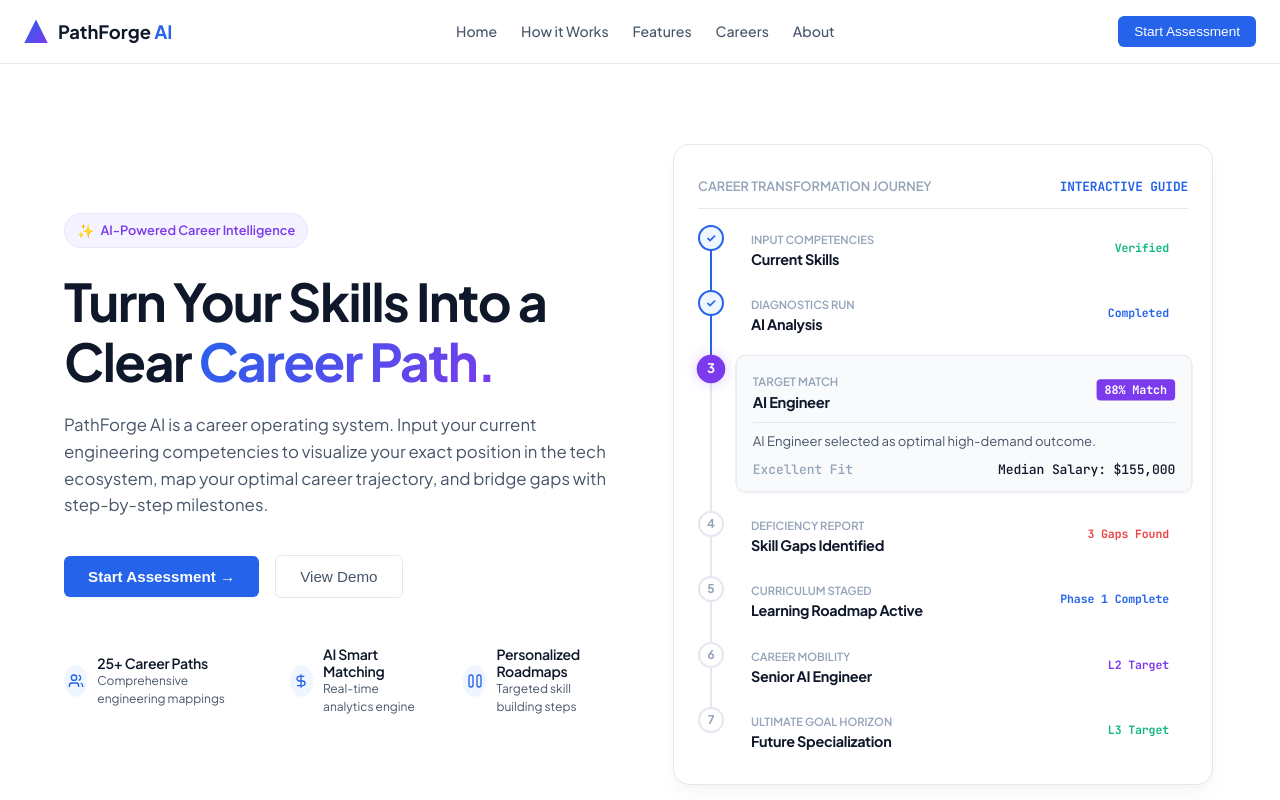
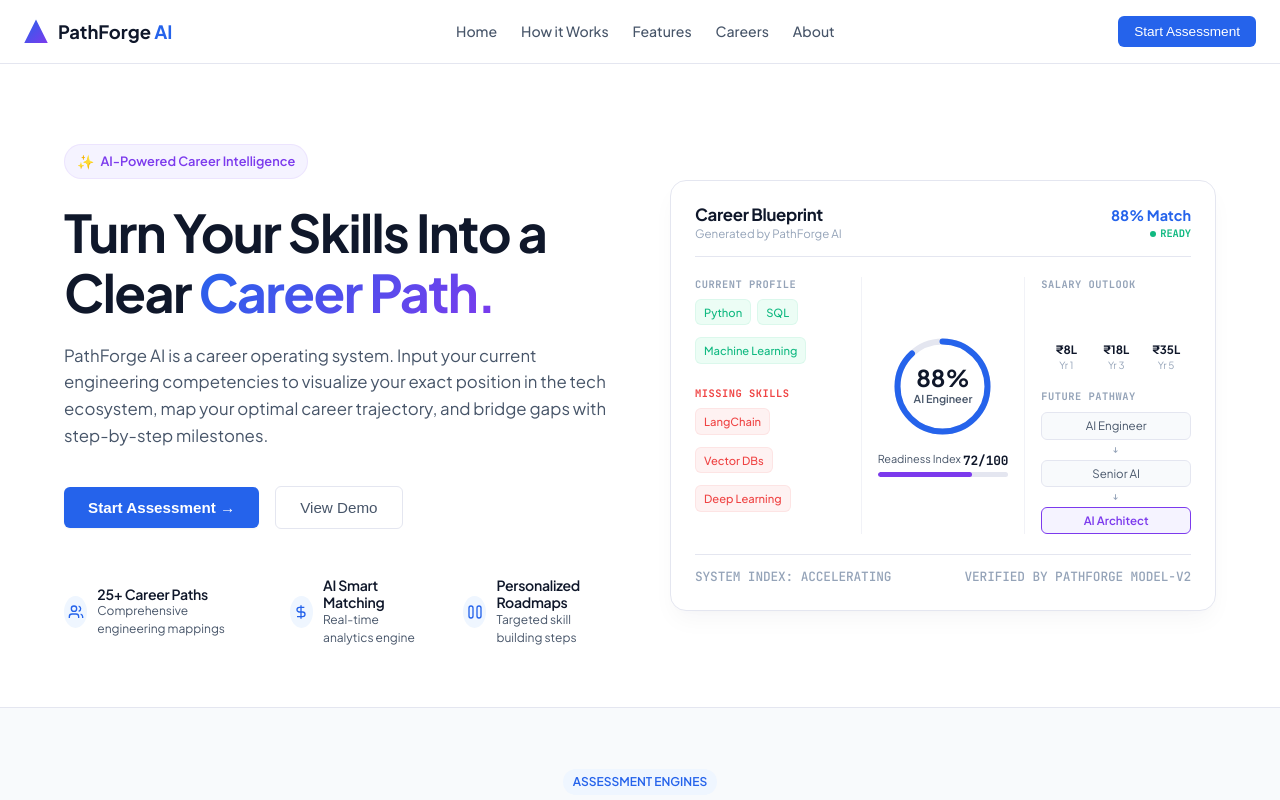
Before and after one commit to Sudiksha-Bharat-Singh/PathForge-AI, a React (Vite) app in the folder frontend/: page / in a window 1280 px wide. Shown: the top 800 px of the page. Built offline with nearby package versions, Linux system fonts and the light colour scheme; a web font is replaced by a local one.

Commit message:
feat: add interactive Hero component with animated career metrics and 3D preview card

```diff
--- a/frontend/src/components/Hero.jsx
+++ b/frontend/src/components/Hero.jsx
@@ -1,84 +1,68 @@
-import React, { useState } from 'react';
-
-const JOURNEY_STEPS = [
-  {
-    id: 1,
-    title: "Current Skills",
-    subtitle: "Input Competencies",
-    status: "Verified",
-    color: "var(--color-emerald)",
-    details: "Your active stack serving as database credentials.",
-    badge: "3 Skills Loaded",
-    tags: ["Python", "SQL", "Machine Learning"],
-    stats: "Raw inputs parsed successfully"
-  },
-  {
-    id: 2,
-    title: "AI Analysis",
-    subtitle: "Diagnostics Run",
-    status: "Completed",
-    color: "var(--color-primary)",
-    details: "Cross-referencing index files against 25+ target engineering paths.",
-    badge: "128 Data Points",
-    stats: "Vector distance matching complete"
-  },
-  {
-    id: 3,
-    title: "Recommended Career",
-    subtitle: "Target Match",
-    status: "88% Match",
-    color: "var(--color-violet)",
-    details: "AI Engineer selected as optimal high-demand outcome.",
-    badge: "Excellent Fit",
-    highlight: "AI Engineer",
-    stats: "Median Salary: $155,000"
-  },
-  {
-    id: 4,
-    title: "Skill Gaps Identified",
-    subtitle: "Deficiency Report",
-    status: "3 Gaps Found",
-    color: "#EF4444",
-    details: "Key framework components needed to qualify for top-tier hiring.",
-    badge: "Action Required",
-    tags: ["LangChain", "Vector Databases", "Deep Learning"],
-    stats: "Estimated study time: 7 weeks"
-  },
-  {
-    id: 5,
-    title: "Learning Roadmap Active",
-    subtitle: "Curriculum Staged",
-    status: "Phase 1 Complete",
-    color: "var(--color-primary)",
-    details: "Interactive learning curriculum structured into 5 sequential milestones.",
-    badge: "60% Core Progress",
-    stats: "Milestone: Build RAG Knowledge Hub"
-  },
-  {
-    id: 6,
-    title: "Senior Role Progression",
-    subtitle: "Career Mobility",
-    status: "L2 Target",
-    color: "var(--color-violet)",
-    details: "Advancement plan into senior role scales within 2-4 years.",
-    badge: "$180K Avg Salary",
-    highlight: "Senior AI Engineer",
-    stats: "Focus: MLOps scaling & models fine-tuning"
-  },
-  {
-    id: 7,
-    title: "Future Specialization",
-    subtitle: "Ultimate Goal Horizon",
-    status: "L3 Target",
-    color: "var(--color-emerald)",
-    details: "Long-term technological leadership path and executive alignment.",
-    badge: "AI Architect ➔ Research Lead",
-    stats: "Average compensation scale: $220,000+"
-  }
-];
+import React, { useState, useEffect } from 'react';
 
 export default function Hero({ onStartAssessment }) {
-  const [activeStep, setActiveStep] = useState(3); // Default highlighting recommended career node
+  const [matchScore, setMatchScore] = useState(0);
+  const [readinessScore, setReadinessScore] = useState(0);
+  const [animateBars, setAnimateBars] = useState(false);
+  const [tilt, setTilt] = useState({ rx: 0, ry: 0 });
+
+  // Mounting animations to count up scores and animate heights
+  useEffect(() => {
+    // Animate match score to 88%
+    const matchInterval = setInterval(() => {
+      setMatchScore((prev) => {
+        if (prev >= 88) {
+          clearInterval(matchInterval);
+          return 88;
+        }
+        return prev + 2;
+      });
+    }, 20);
+
+    // Animate readiness to 72%
+    const readinessInterval = setInterval(() => {
+      setReadinessScore((prev) => {
+        if (prev >= 72) {
+          clearInterval(readinessInterval);
+          return 72;
+        }
+        return prev + 2;
+      });
+    }, 25);
+
+    // Trigger bar graph transition
+    const barTimer = setTimeout(() => {
+      setAnimateBars(true);
+    }, 150);
+
+    return () => {
+      clearInterval(matchInterval);
+      clearInterval(readinessInterval);
+      clearTimeout(barTimer);
+    };
+  }, []);
+
+  // Parallax mouse follow calculation
+  const handleMouseMove = (e) => {
+    const card = e.currentTarget;
+    const rect = card.getBoundingClientRect();
+    const x = e.clientX - rect.left;
+    const y = e.clientY - rect.top;
+
+    // Normalize coordinates around center (0, 0)
+    const centerX = rect.width / 2;
+    const centerY = rect.height / 2;
+
+    // Rotate maximum 8 degrees
+    const rotateX = ((y - centerY) / centerY) * -6;
+    const rotateY = ((x - centerX) / centerX) * 6;
+
+    setTilt({ rx: rotateX, ry: rotateY });
+  };
+
+  const handleMouseLeave = () => {
+    setTilt({ rx: 0, ry: 0 });
+  };
 
   return (
     <section className="hero-section" id="home">
@@ -140,140 +124,163 @@ export default function Hero({ onStartAssessment }) {
             </div>
           </div>
 
-          {/* Right Column: Visual Career Transformation Journey */}
-          <div className="hero-journey-container animate-slide-up">
-            <div className="matcher-panel-title" style={{ borderBottom: '1px solid var(--border-color)', paddingBottom: '12px', marginBottom: '16px' }}>
-              <span>Career Transformation Journey</span>
-              <span className="mono" style={{ color: 'var(--color-primary)' }}>Interactive Guide</span>
+          {/* Right Column: Premium Product Preview Card */}
+          <div style={{ perspective: '1000px', display: 'flex', justifyContent: 'center', alignItems: 'center' }}>
+            <div
+              className="hero-blueprint-preview-card"
+              onMouseMove={handleMouseMove}
+              onMouseLeave={handleMouseLeave}
+              style={{
+                transform: `rotateX(${tilt.rx}deg) rotateY(${tilt.ry}deg)`,
+                transition: tilt.rx === 0 ? 'transform 0.5s ease' : 'none'
+              }}
+            >
+              {/* Card Header */}
+              <div className="preview-card-header">
+                <div>
+                  <h3 style={{ fontSize: '1.05rem', fontWeight: 700 }}>Career Blueprint</h3>
+                  <p style={{ fontSize: '0.72rem', color: 'var(--color-ink-subtle)' }}>Generated by PathForge AI</p>
+                </div>
+                <div style={{ textAlign: 'right' }}>
+                  <div style={{ fontSize: '0.9rem', fontWeight: 700, color: 'var(--color-primary)' }}>88% Match</div>
+                  <div className="mono" style={{ fontSize: '0.65rem', color: 'var(--color-emerald)', fontWeight: 600, display: 'flex', alignItems: 'center', gap: '4px', justifyContent: 'flex-end' }}>
+                    <span style={{ width: '6px', height: '6px', backgroundColor: 'var(--color-emerald)', borderRadius: '50%', display: 'inline-block' }}></span>
+                    READY
+                  </div>
+                </div>
               </div>
 
-            <div className="hero-journey-timeline">
-              {JOURNEY_STEPS.map((step, idx) => {
-                const isActive = activeStep === step.id;
-                const isCompleted = step.id < activeStep;
+              {/* Grid content */}
+              <div className="preview-card-grid">
 
-                return (
+                {/* Left Column: Skills telemetry */}
+                <div className="preview-grid-col">
+                  {/* Current Profile */}
+                  <div style={{ marginBottom: '16px' }}>
+                    <span className="preview-section-title">CURRENT PROFILE</span>
+                    <div style={{ display: 'flex', flexWrap: 'wrap', gap: '6px', marginTop: '6px' }}>
+                      <span className="preview-skill-tag matched">Python</span>
+                      <span className="preview-skill-tag matched">SQL</span>
+                      <span className="preview-skill-tag matched">Machine Learning</span>
+                    </div>
+                  </div>
+
+                  {/* Missing Skills */}
+                  <div>
+                    <span className="preview-section-title" style={{ color: '#EF4444' }}>MISSING SKILLS</span>
+                    <div style={{ display: 'flex', flexWrap: 'wrap', gap: '6px', marginTop: '6px' }}>
+                      <span className="preview-skill-tag gap">LangChain</span>
+                      <span className="preview-skill-tag gap">Vector DBs</span>
+                      <span className="preview-skill-tag gap">Deep Learning</span>
+                    </div>
+                  </div>
+                </div>
+
+                {/* Center Column: Match Score Circle Centered */}
+                <div className="preview-grid-col center-col">
+                  <div className="preview-score-circle-container">
+                    <svg width="105" height="105" style={{ transform: 'rotate(-90deg)' }}>
+                      <circle
+                        cx="52.5"
+                        cy="52.5"
+                        r="45"
+                        fill="none"
+                        stroke="var(--border-color)"
+                        strokeWidth="6"
+                      />
+                      <circle
+                        cx="52.5"
+                        cy="52.5"
+                        r="45"
+                        fill="none"
+                        stroke="var(--color-primary)"
+                        strokeWidth="6"
+                        strokeDasharray="282.7"
+                        strokeDashoffset={282.7 - (282.7 * matchScore) / 100}
+                        strokeLinecap="round"
+                        style={{ transition: 'stroke-dashoffset 0.4s ease' }}
+                      />
+                    </svg>
+                    <div className="preview-score-inner">
+                      <span className="preview-score-num">{matchScore}%</span>
+                      <span className="preview-score-role">AI Engineer</span>
+                    </div>
+                  </div>
+
+                  {/* Readiness status bar */}
+                  <div style={{ width: '100%', marginTop: '12px' }}>
+                    <div style={{ display: 'flex', justifyContent: 'space-between', fontSize: '0.68rem', marginBottom: '2px' }}>
+                      <span style={{ color: 'var(--color-ink-muted)' }}>Readiness Index</span>
+                      <span className="mono" style={{ fontWeight: 600 }}>{readinessScore}/100</span>
+                    </div>
+                    <div style={{ height: '5px', backgroundColor: 'var(--border-color)', borderRadius: '999px', overflow: 'hidden' }}>
                       <div
-                    key={step.id}
-                    className={`hero-journey-node-wrapper ${isActive ? 'active' : ''}`}
-                    onClick={() => setActiveStep(step.id)}
-                    style={{ cursor: 'pointer', display: 'flex', position: 'relative', paddingBottom: idx === JOURNEY_STEPS.length - 1 ? '0' : '20px' }}
-                  >
-                    {/* Vertical Connecting Line */}
-                    {idx !== JOURNEY_STEPS.length - 1 && (
-                      <div
-                        className="hero-journey-line"
                         style={{
-                          position: 'absolute',
-                          left: '12px',
-                          top: '24px',
-                          bottom: '0',
-                          width: '2px',
-                          backgroundColor: isCompleted ? 'var(--color-primary)' : 'var(--border-color)',
-                          zIndex: 1
+                          width: `${readinessScore}%`,
+                          height: '100%',
+                          backgroundColor: 'var(--color-violet)',
+                          borderRadius: '999px',
+                          transition: 'width 0.4s ease'
                         }}
                       ></div>
-                    )}
-
-                    {/* Step Icon circle */}
-                    <div
-                      className="hero-journey-icon-circle"
-                      style={{
-                        width: '26px',
-                        height: '26px',
-                        borderRadius: '50%',
-                        backgroundColor: isActive ? step.color : isCompleted ? 'var(--color-primary-soft)' : '#FFFFFF',
-                        border: `2px solid ${isActive ? step.color : isCompleted ? 'var(--color-primary)' : 'var(--border-color)'}`,
-                        color: isActive ? '#FFFFFF' : isCompleted ? 'var(--color-primary)' : 'var(--color-ink-subtle)',
-                        display: 'flex',
-                        alignItems: 'center',
-                        justifyContent: 'center',
-                        zIndex: 2,
-                        fontWeight: 'bold',
-                        fontSize: '0.75rem',
-                        transition: 'var(--transition-fast)',
-                        boxShadow: isActive ? `0 0 10px rgba(37, 99, 235, 0.2)` : 'none'
-                      }}
-                    >
-                      {isCompleted ? "✓" : step.id}
+                    </div>
+                  </div>
                 </div>
 
-                    {/* Node details card */}
+                {/* Right Column: Salary & Path details */}
+                <div className="preview-grid-col">
+                  {/* Salary Growth */}
+                  <div style={{ marginBottom: '16px' }}>
+                    <span className="preview-section-title">SALARY OUTLOOK</span>
+                    <div className="preview-salary-chart-container">
+                      <div className="preview-salary-bar-col">
                         <div
-                      className={`hero-journey-card ${isActive ? 'active' : ''}`}
-                      style={{
-                        marginLeft: '16px',
-                        flex: 1,
-                        backgroundColor: isActive ? 'var(--bg-surface)' : 'transparent',
-                        border: isActive ? '1px solid var(--border-color)' : '1px solid transparent',
-                        borderRadius: 'var(--radius-md)',
-                        padding: isActive ? '12px 16px' : '0px 10px',
-                        transition: 'all 0.3s cubic-bezier(0.16, 1, 0.3, 1)',
-                        transform: isActive ? 'scale(1.02)' : 'scale(1)',
-                      }}
-                    >
-                      <div style={{ display: 'flex', justifyContent: 'space-between', alignItems: 'center' }}>
-                        <div>
-                          <span style={{ fontSize: '0.7rem', textTransform: 'uppercase', color: 'var(--color-ink-subtle)', fontWeight: 600 }}>
-                            {step.subtitle}
-                          </span>
-                          <h4 style={{ fontSize: '0.9rem', fontWeight: 700, margin: '1px 0' }}>
-                            {step.highlight ? <strong>{step.highlight}</strong> : step.title}
-                          </h4>
+                          className="preview-salary-bar"
+                          style={{ height: animateBars ? '35%' : '0%' }}
+                        ></div>
+                        <span className="preview-salary-label">₹8L</span>
+                        <span className="preview-salary-sub">Yr 1</span>
                       </div>
-                        <span
-                          className="mono"
-                          style={{
-                            fontSize: '0.72rem',
-                            color: isActive ? '#FFFFFF' : step.color,
-                            backgroundColor: isActive ? step.color : 'transparent',
-                            padding: '2px 8px',
-                            borderRadius: '4px',
-                            fontWeight: 600
-                          }}
-                        >
-                          {step.status}
-                        </span>
+                      <div className="preview-salary-bar-col">
+                        <div
+                          className="preview-salary-bar highlighted"
+                          style={{ height: animateBars ? '65%' : '0%' }}
+                        ></div>
+                        <span className="preview-salary-label">₹18L</span>
+                        <span className="preview-salary-sub">Yr 3</span>
+                      </div>
+                      <div className="preview-salary-bar-col">
+                        <div
+                          className="preview-salary-bar"
+                          style={{ height: animateBars ? '95%' : '0%' }}
+                        ></div>
+                        <span className="preview-salary-label">₹35L</span>
+                        <span className="preview-salary-sub">Yr 5</span>
+                      </div>
+                    </div>
                   </div>
 
-                      {isActive && (
-                        <div className="animate-fade" style={{ marginTop: '10px', borderTop: '1px solid var(--border-color)', paddingTop: '10px' }}>
-                          <p style={{ fontSize: '0.8rem', color: 'var(--color-ink-muted)', marginBottom: '8px', lineHeight: '1.4' }}>
-                            {step.details}
-                          </p>
-
-                          {/* Tags row */}
-                          {step.tags && (
-                            <div style={{ display: 'flex', gap: '6px', marginBottom: '8px', flexWrap: 'wrap' }}>
-                              {step.tags.map((tag, i) => (
-                                <span
-                                  key={i}
-                                  className="mono"
-                                  style={{
-                                    fontSize: '0.68rem',
-                                    padding: '2px 8px',
-                                    backgroundColor: '#FFFFFF',
-                                    border: '1px solid var(--border-color)',
-                                    borderRadius: '4px',
-                                    color: 'var(--color-ink)'
-                                  }}
-                                >
-                                  {tag}
-                                </span>
-                              ))}
-                            </div>
-                          )}
-
-                          <div style={{ display: 'flex', justifyContent: 'space-between', alignItems: 'center', fontSize: '0.72rem', color: 'var(--color-ink-subtle)', fontWeight: 500 }}>
-                            <span className="mono">{step.badge}</span>
-                            <span className="mono" style={{ color: 'var(--color-ink)' }}>{step.stats}</span>
+                  {/* Future Path */}
+                  <div>
+                    <span className="preview-section-title">FUTURE PATHWAY</span>
+                    <div className="preview-pathway-linear">
+                      <div className="preview-pathway-step">AI Engineer</div>
+                      <div className="preview-pathway-arrow">➔</div>
+                      <div className="preview-pathway-step">Senior AI</div>
+                      <div className="preview-pathway-arrow">➔</div>
+                      <div className="preview-pathway-step highlighted">AI Architect</div>
                     </div>
                   </div>
-                      )}
                 </div>
+
               </div>
-                );
-              })}
+
+              {/* Bottom tag line */}
+              <div className="preview-card-footer-line">
+                <span className="mono">SYSTEM INDEX: ACCELERATING</span>
+                <span className="mono">VERIFIED BY PATHFORGE MODEL-V2</span>
+              </div>
+
             </div>
           </div>
 
--- a/frontend/src/index.css
+++ b/frontend/src/index.css
@@ -1888,51 +1888,212 @@ h1, h2, h3, h4, h5, h6 {
   }
 }
 
-/* Hero Career Transformation Journey Styles */
-.hero-journey-container {
+/* Hero Career Blueprint Product Preview Card Styles */
+.hero-blueprint-preview-card {
   background-color: #FFFFFF;
   border: 1px solid var(--border-color);
   border-radius: var(--radius-lg);
-  padding: 32px 24px;
+  padding: 24px;
   box-shadow: var(--shadow-lg);
   display: flex;
   flex-direction: column;
   width: 100%;
-  max-width: 540px;
-  margin: 0 auto;
-}
-
-.hero-journey-timeline {
+  max-width: 580px;
+  transform-style: preserve-3d;
+  transition: box-shadow 0.3s ease;
+}
+
+.hero-blueprint-preview-card:hover {
+  box-shadow: 0 20px 40px -5px rgba(15, 23, 42, 0.08), 0 0 0 1px rgba(15, 23, 42, 0.02);
+}
+
+.preview-card-header {
+  display: flex;
+  justify-content: space-between;
+  align-items: center;
+  border-bottom: 1px solid var(--border-color);
+  padding-bottom: 14px;
+  margin-bottom: 20px;
+}
+
+.preview-card-grid {
+  display: grid;
+  grid-template-columns: 1fr 1.1fr 1fr;
+  gap: 16px;
+}
+
+.preview-grid-col {
   display: flex;
   flex-direction: column;
-  width: 100%;
-}
-
-.hero-journey-card {
-  background-color: transparent;
-  border: 1px solid transparent;
-  transition: all 0.3s cubic-bezier(0.16, 1, 0.3, 1);
-}
-
-.hero-journey-node-wrapper:hover .hero-journey-card {
+}
+
+.preview-grid-col.center-col {
+  align-items: center;
+  justify-content: center;
+  border-left: 1px solid rgba(228, 230, 240, 0.5);
+  border-right: 1px solid rgba(228, 230, 240, 0.5);
+  padding: 0 16px;
+}
+
+.preview-section-title {
+  font-family: var(--font-mono);
+  font-size: 0.65rem;
+  font-weight: 600;
+  color: var(--color-ink-subtle);
+  letter-spacing: 0.05em;
+  text-transform: uppercase;
+  display: block;
+  margin-bottom: 6px;
+}
+
+.preview-skill-tag {
+  font-size: 0.7rem;
+  font-weight: 500;
+  padding: 4px 8px;
+  border-radius: var(--radius-sm);
+  display: inline-block;
+  margin-bottom: 6px;
+  width: max-content;
+}
+
+.preview-skill-tag.matched {
+  background-color: var(--color-emerald-soft);
+  color: var(--color-emerald);
+  border: 1px solid rgba(16, 185, 129, 0.08);
+}
+
+.preview-skill-tag.gap {
+  background-color: #FEF2F2;
+  color: #EF4444;
+  border: 1px solid rgba(239, 68, 68, 0.08);
+}
+
+/* Center match gauge */
+.preview-score-circle-container {
+  position: relative;
+  display: inline-flex;
+  align-items: center;
+  justify-content: center;
+}
+
+.preview-score-inner {
+  position: absolute;
+  display: flex;
+  flex-direction: column;
+  align-items: center;
+  justify-content: center;
+  text-align: center;
+}
+
+.preview-score-num {
+  font-size: 1.45rem;
+  font-weight: 700;
+  color: var(--color-ink);
+  line-height: 1;
+}
+
+.preview-score-role {
+  font-size: 0.68rem;
+  color: var(--color-ink-muted);
+  font-weight: 600;
+  margin-top: 2px;
+}
+
+/* Salary chart */
+.preview-salary-chart-container {
+  display: flex;
+  justify-content: space-between;
+  height: 72px;
+  align-items: flex-end;
+  margin-top: 8px;
+}
+
+.preview-salary-bar-col {
+  display: flex;
+  flex-direction: column;
+  align-items: center;
+  flex: 1;
+}
+
+.preview-salary-bar {
+  background-color: var(--color-primary-soft);
+  width: 14px;
+  border-radius: 3px 3px 0 0;
+  transition: height 0.6s cubic-bezier(0.16, 1, 0.3, 1);
+}
+
+.preview-salary-bar.highlighted {
+  background-color: var(--color-violet);
+}
+
+.preview-salary-label {
+  font-size: 0.72rem;
+  font-weight: 700;
+  margin-top: 4px;
+  color: var(--color-ink);
+}
+
+.preview-salary-sub {
+  font-size: 0.62rem;
+  color: var(--color-ink-subtle);
+}
+
+/* Future pathway step indicators */
+.preview-pathway-linear {
+  display: flex;
+  flex-direction: column;
+  gap: 6px;
+  margin-top: 8px;
+}
+
+.preview-pathway-step {
+  font-size: 0.72rem;
+  padding: 4px 10px;
+  border-radius: var(--radius-sm);
   background-color: var(--bg-surface);
-  border-color: var(--border-color);
-  transform: scale(1.01);
-}
-
-.hero-journey-node-wrapper.active .hero-journey-card {
-  background-color: var(--bg-surface) !important;
-  border-color: var(--border-color) !important;
-  box-shadow: var(--shadow-sm);
-  transform: scale(1.02);
-}
-
-.hero-journey-node-wrapper:hover .hero-journey-icon-circle {
-  border-color: var(--color-violet) !important;
-  color: var(--color-violet) !important;
-}
-
-.hero-journey-node-wrapper.active .hero-journey-icon-circle {
-  transform: scale(1.1);
-  box-shadow: 0 0 12px rgba(124, 58, 237, 0.25) !important;
-}
+  border: 1px solid var(--border-color);
+  color: var(--color-ink-muted);
+  text-align: center;
+}
+
+.preview-pathway-step.highlighted {
+  border-color: var(--color-violet);
+  color: var(--color-violet);
+  background-color: var(--color-violet-soft);
+  font-weight: 600;
+}
+
+.preview-pathway-arrow {
+  font-size: 8px;
+  color: var(--color-ink-subtle);
+  text-align: center;
+  transform: rotate(90deg);
+  margin: -2px 0;
+}
+
+/* Footer tags */
+.preview-card-footer-line {
+  border-top: 1px solid var(--border-color);
+  padding-top: 12px;
+  margin-top: 20px;
+  display: flex;
+  justify-content: space-between;
+  font-size: 0.6rem;
+  color: var(--color-ink-subtle);
+  font-weight: 500;
+}
+
+@media (max-width: 640px) {
+  .preview-card-grid {
+    grid-template-columns: 1fr;
+  }
+
+  .preview-grid-col.center-col {
+    border-left: none;
+    border-right: none;
+    padding: 16px 0;
+    border-top: 1px solid rgba(228, 230, 240, 0.5);
+    border-bottom: 1px solid rgba(228, 230, 240, 0.5);
+    margin: 12px 0;
+  }
+}
```
Lines whose indentation alone changed are shown as unchanged.
